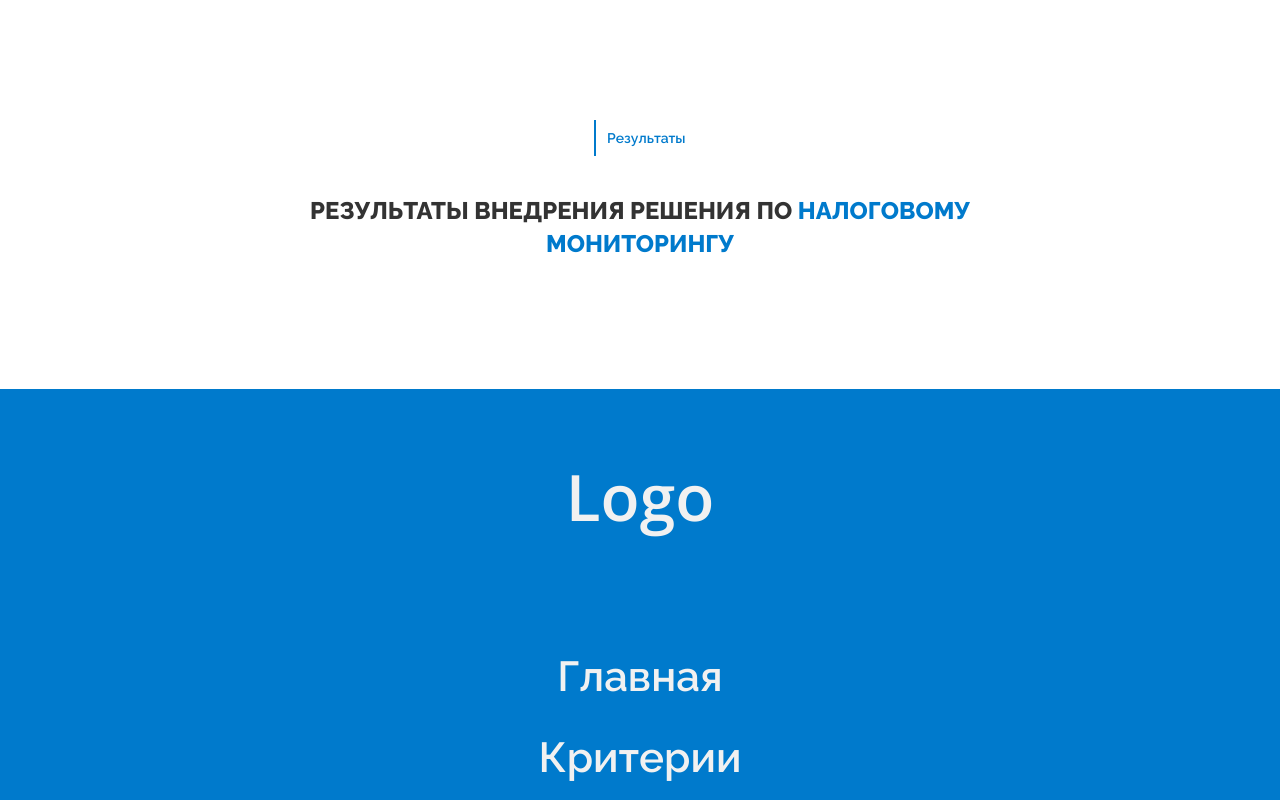
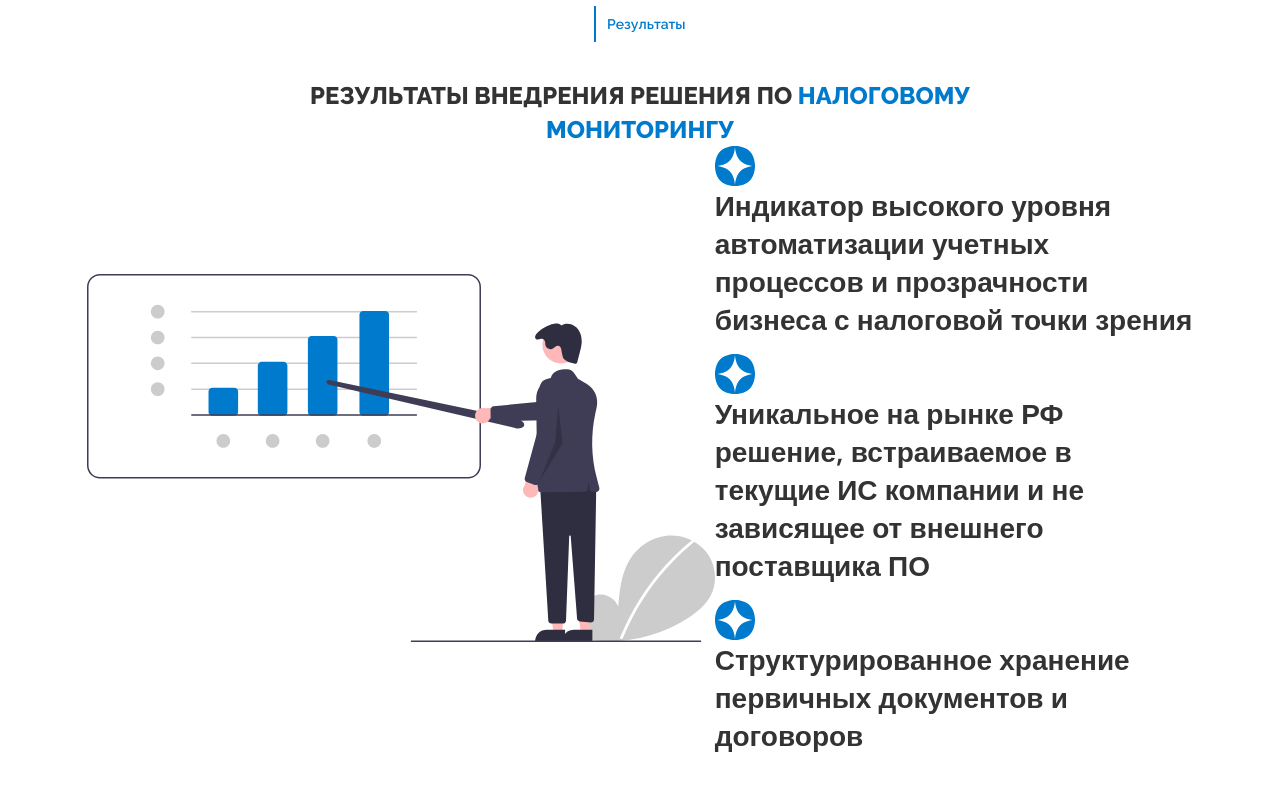
Before and after one commit to k1ngsterr1/taxes-monitoring, a React (Create React App) app: page / in a window 1280 px wide. Shown: the part 6260-7060 px from the top of the page. Built offline with nearby package versions, Linux system fonts and the light colour scheme.

Commit message:
taxes-monitoring V5.2

```diff
--- a/src/screens/LastScreen.tsx
+++ b/src/screens/LastScreen.tsx
@@ -106,6 +106,37 @@ const LastScreen = () => {
         <h2 className="heading">
           Результаты внедрения решения по <span>налоговому мониторингу</span>
         </h2>
+        <div className="screen-1">
+          <img
+            src={illustrationOne}
+            alt="illustration-one"
+            className="illustration-one"
+          />
+          <div className="text-content">
+            <div className="text-container">
+              <div className="text-tab">
+                <img src={star} alt="star" className="star" />
+                <p className="paragraph">
+                  Индикатор высокого уровня автоматизации учетных процессов и
+                  прозрачности бизнеса с налоговой точки зрения
+                </p>
+              </div>
+              <div className="text-tab">
+                <img src={star} alt="star" className="star" />
+                <p className="paragraph">
+                  Уникальное на рынке РФ решение, встраиваемое в текущие ИС
+                  компании и не зависящее от внешнего поставщика ПО
+                </p>
+              </div>
+              <div className="text-tab">
+                <img src={star} alt="star" className="star" />
+                <p className="paragraph">
+                  Структурированное хранение первичных документов и договоров
+                </p>
+              </div>
+            </div>
+          </div>
+        </div>
       </div>
     </div>
   );
--- a/src/styles/last/last-styles.css
+++ b/src/styles/last/last-styles.css
@@ -122,6 +122,11 @@
     width: 100%;
     height: auto;
   }
+  * body .last-screen {
+    width: 100%;
+    height: auto;
+    margin-top: clamp(64px, 6.66624vw, 256px);
+  }
   * body .last-screen .container {
     display: none;
   }
@@ -165,4 +170,10 @@
     text-transform: uppercase;
     margin-top: clamp(16px, 1.66656vw, 64px);
   }
+  * body .last-screen .container-box-c .screen-1 {
+    width: 100%;
+    height: auto;
+    margin: auto;
+    display: flex;
+  }
 }/*# sourceMappingURL=last-styles.css.map */
--- a/src/styles/last/last-styles.sass
+++ b/src/styles/last/last-styles.sass
@@ -164,6 +164,9 @@ $container: 86.45833333333333%
             height: auto
 
             .last-screen
+                width: 100%
+                height: auto
+                margin-top: $m128
 
                 .container
                     display: none
@@ -207,3 +210,9 @@ $container: 86.45833333333333%
                         line-height: 140.4%
                         text-transform: uppercase
                         margin-top: $m32
+
+                    .screen-1
+                        width: 100%
+                        height: auto
+                        margin: auto
+                        display: flex
```
Also changed, not shown: 1 other file (tests, documents, lock files or other folders).
